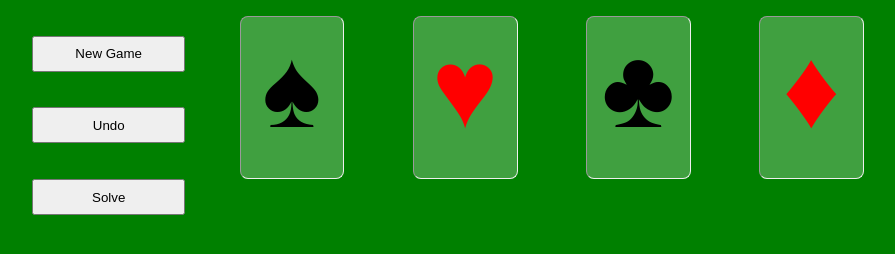
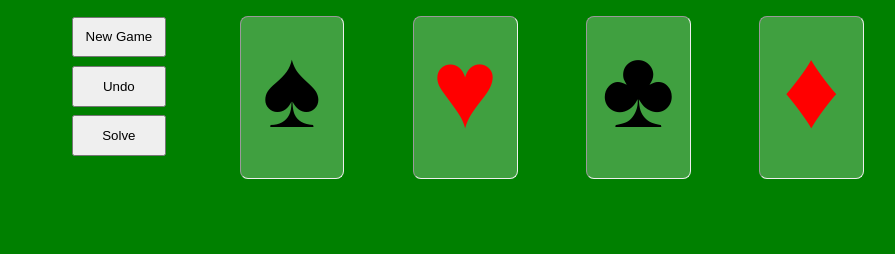
Before and after one commit to MrBomar/solitaire, a plain HTML site: page solitaire.html in a window 1280 px wide. Shown: the whole page, without its empty margins (348-1243 px from the left). Drawn offline with Linux system fonts and the light colour scheme.

Commit message:
Changed the layout mechanics to better suite resizing

```diff
--- a/Game.js
+++ b/Game.js
@@ -349,3 +349,4 @@ const saveGameState = () =>{
 }
 
 document.addEventListener("click", clickEvent);
+window.addEventListener("resize", solitare.resize);
--- a/solitare.css
+++ b/solitare.css
@@ -15,12 +15,12 @@ body {
 /*Portrait View*/
 
 #control button {
-     width: 12vw;
+     width: 90%;
      display: block;
      position: static;
-     margin-top: 2.8vw;
-     margin-left: .5vw;
-     height: 2.8vw;
+     margin-top: 8%;
+     margin-left: 5%;
+     height: 25%;
 }
 
 .symbol {
@@ -78,7 +78,7 @@ body {
 .bottom {
     margin-top: 15vw;
 }
-.pile, .stock, .foundation, .cardBack, .cardFront, .tableau, #control {
+.pile, .stock, .foundation, .cardBack, .cardFront, #control {
     height: 20.4397vw;
     width: 13.14vw;
     user-select: none;
@@ -110,12 +110,13 @@ body {
         margin-top: 1vh;
         padding-top: 1vh;
     }
-    .cardBack, .cardFront, .pile, .foundation{
+    .stock, .cardBack, .cardFront, .pile, .foundation, #control{
         height: 20.41160593792173vh;
         width: 13.12145748987854vh;
+        user-select: none;
     }
 
-    .foundation, .stock, .talon{
+    .foundation, .stock, .talon, #control{
         top: 1.01872469635628vh;
         border-radius: 1vh;
     }
@@ -147,7 +148,7 @@ body {
     }
     #stock, #tableau1 {left: calc((100vw - 91.85020242914978vh)/8);}
     #talon, #tableau2 {left: calc(((100vw - 91.85020242914978vh)/4) + 13.12145748987854vh);}
-    #tableau3 {left: calc(((100vw - 91.85020242914978vh)*.375) + 26.24291497975708vh);}
+    #tableau3, #control {left: calc(((100vw - 91.85020242914978vh)*.375) + 26.24291497975708vh);}
     #spadeFoundation, #tableau4, #blackspade {left: calc(((100vw - 91.85020242914978vh)*.5) + 39.36437246963562vh);}
     #heartFoundation, #tableau5, #redheart{left: calc(((100vw - 91.85020242914978vh)*.625) + 52.48582995951416vh);}
     #clubFoundation, #tableau6, #blackclub {left: calc(((100vw - 91.85020242914978vh)*.75) + 65.6072874493927vh);}
```
Also changed, not shown: README.md.
